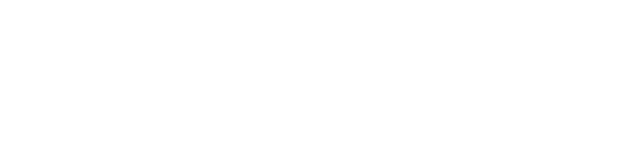
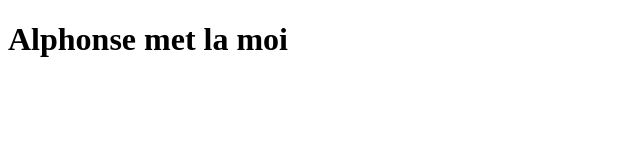
Before and after one commit to alphontheflux/devloppement-durable, a plain HTML site: page index.html in a window 1280 px wide. Shown: the whole page, without its empty margins (0-640 px from the left). Drawn offline with Linux system fonts and the light colour scheme.

Commit message:
change le h1

```diff
--- a/index.html
+++ b/index.html
@@ -5,5 +5,5 @@
     <meta name="viewport" content="width=device-width, initial-scale=1.0" />
     <title>GREEN IT</title>
   </head>
-  <body></body>
+  <body><h1>Alphonse met la moi</h1></body>
 </html>
```
